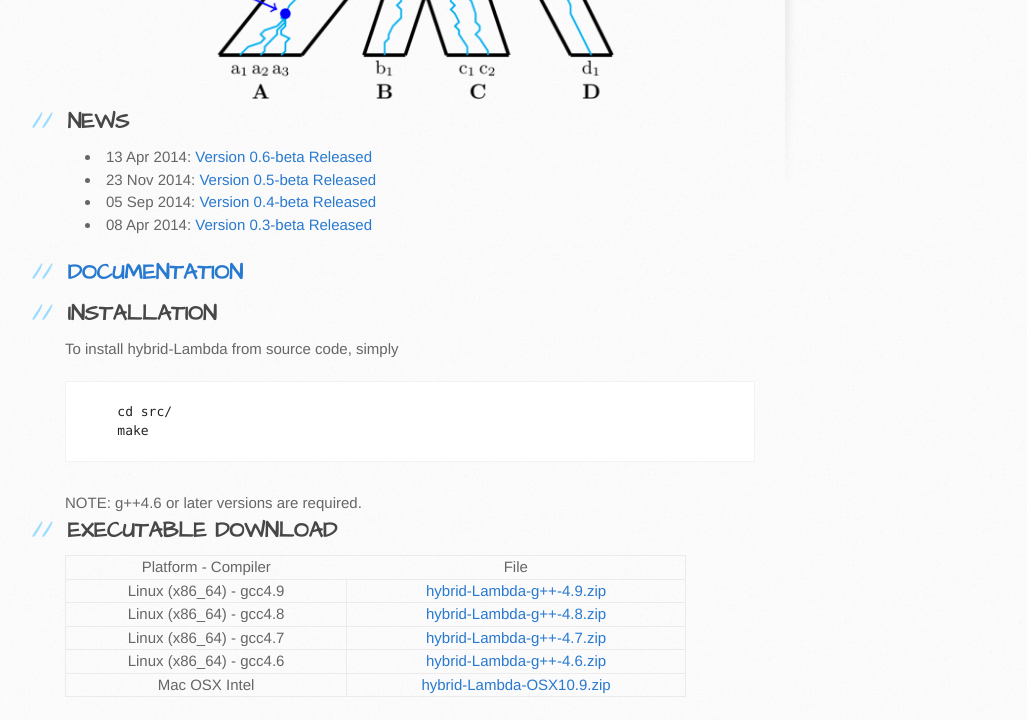
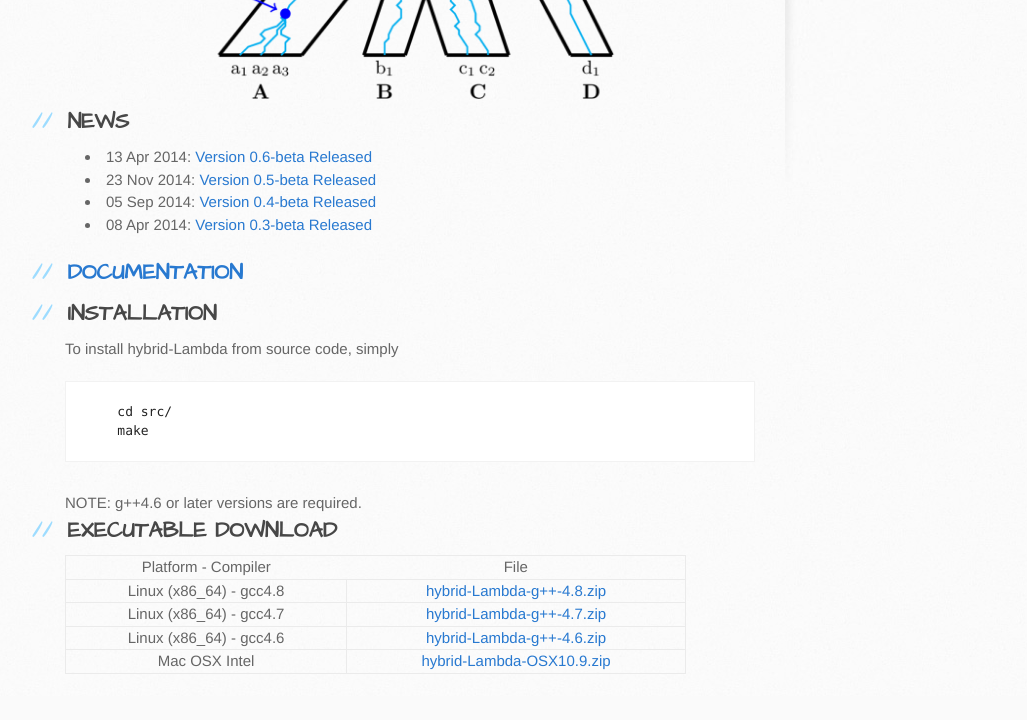
Before and after one commit to hybridLambda/hybridLambda.github.io, a plain HTML site: page index.html in a window 1280 px wide. Shown: the part 553-1273 px from the top of the page, without its empty margins (105-1132 px from the left). After the commit the page ends 1249 px from the top, so only its background shows below. Drawn offline with Linux system fonts and the light colour scheme.

Commit message:
Update index.html

```diff
--- a/index.html
+++ b/index.html
@@ -86,12 +86,6 @@ NOTE: g++4.6 or later versions are required.
       <th> File </th>
     </tr>
 
-    <tr>
-      <td> Linux (x86_64) - gcc4.9 </td>
-      <td class="screentext"> <a
-href="release/hybrid-Lambda-gcc4.9.zip">hybrid-Lambda-g++-4.9.zip</a>
-      </td>
-    </tr>
 
     <tr>
       <td> Linux (x86_64) - gcc4.8 </td>
```
